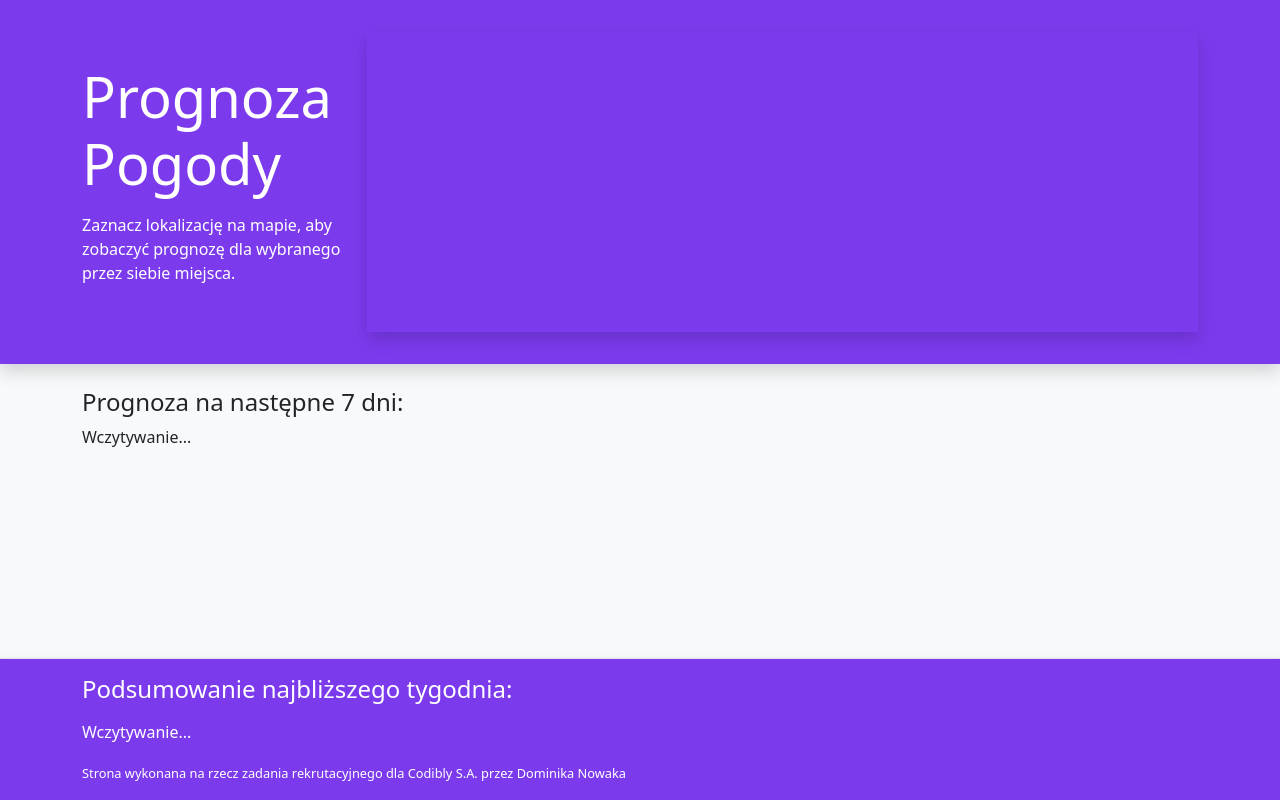
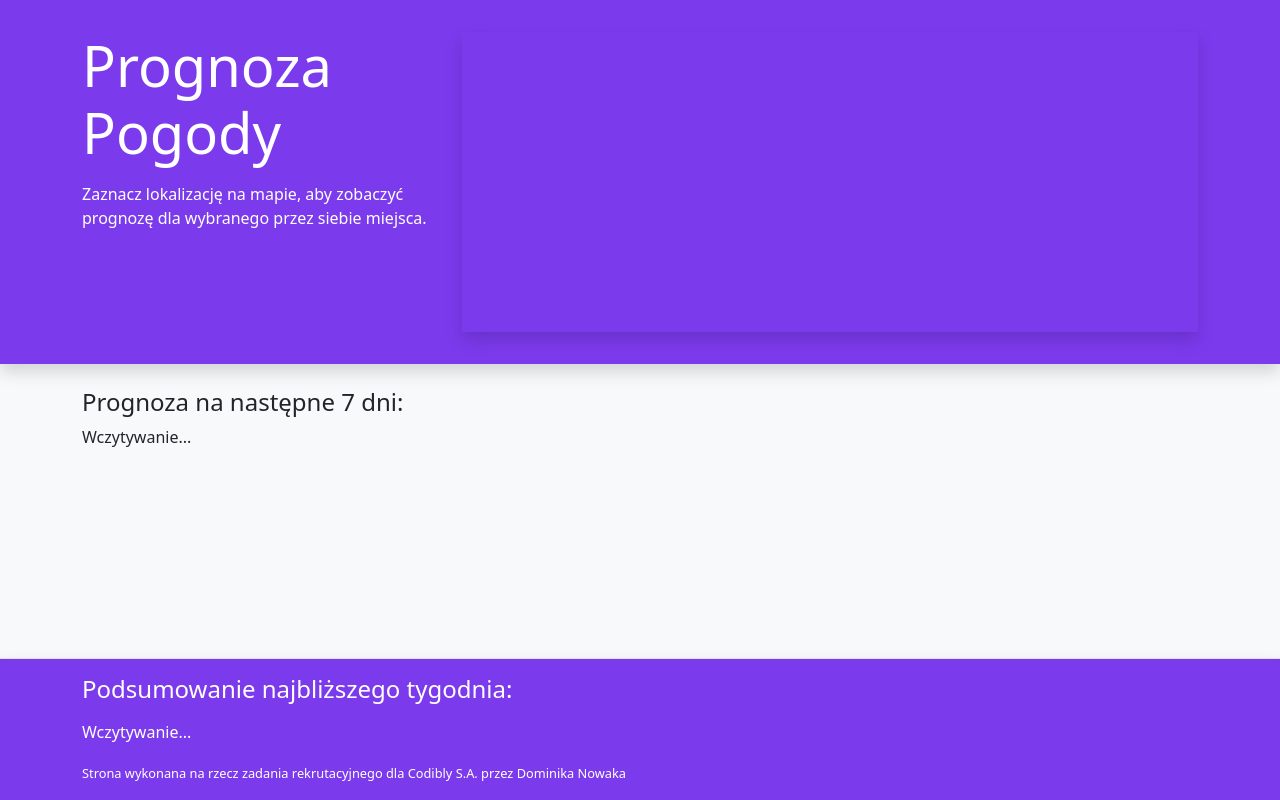
Before and after one commit to GreedyOn3/task-frontend, a plain HTML site: page index.html in a window 1280 px wide. Drawn offline with nearby package versions, Linux system fonts and the light colour scheme.

Commit message:
Minor fixes

```diff
--- a/index.html
+++ b/index.html
@@ -17,8 +17,8 @@
 
     <section class="intro shadow">
         <div class="container">
-            <div class="row align-items-center">
-                <div class="col-md-3">
+            <div class="row justify-content-center">
+                <div class="col-md-4">
                     <h1 class="mb-3 display-4">Prognoza Pogody</h1>
                     <p>Zaznacz lokalizację na mapie, aby zobaczyć prognozę dla wybranego przez siebie miejsca.</p>
                 </div>
--- a/script.js
+++ b/script.js
@@ -118,7 +118,7 @@ function updateMap(lat, lon) {
 
         marker = L.marker([lat, lon], { draggable: false })
             .addTo(map)
-            .bindPopup("Twoja lokalizacja")
+            .bindPopup("Wybrana lokalizacja")
             .openPopup();
 
         map.on('click', function (e) {
```
